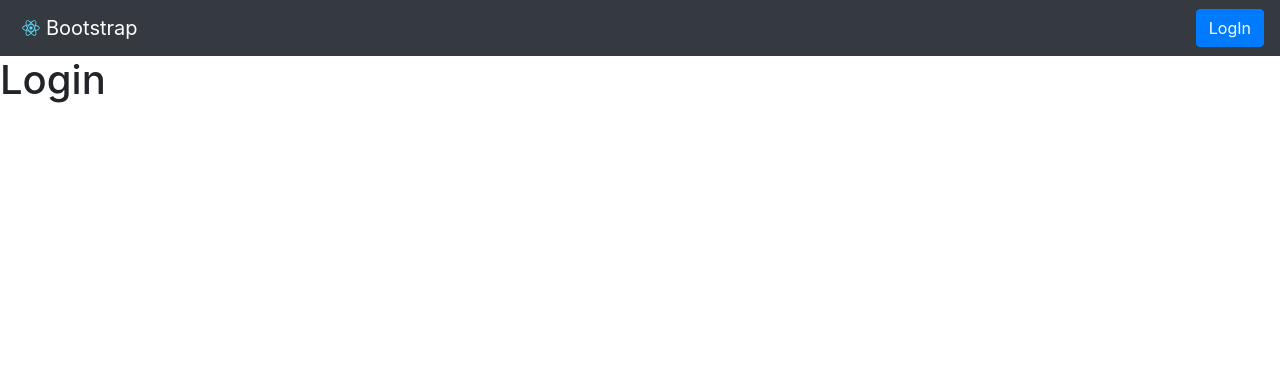
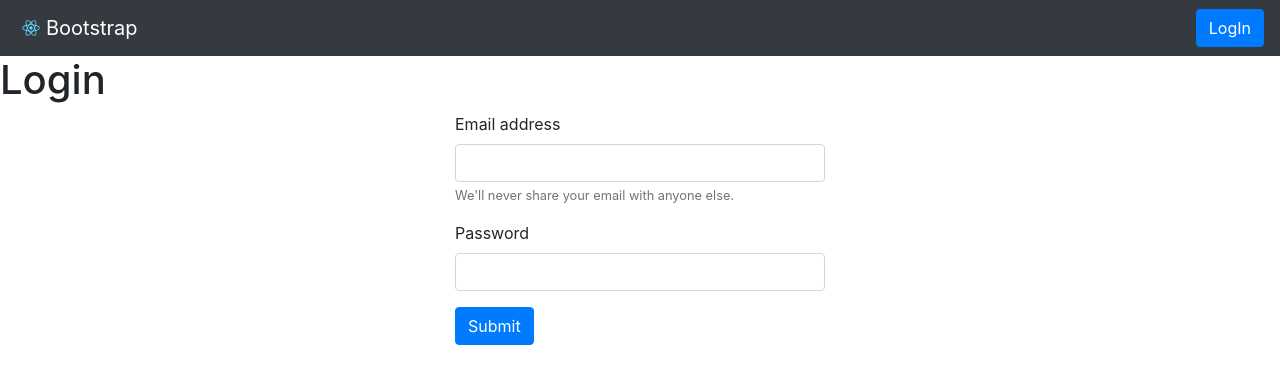
Before and after one commit to marctanas/frontend, a React (Create React App) app: page /login in a window 1280 px wide. Shown: the top 384 px of the page. Built offline with nearby package versions, Linux system fonts and the light colour scheme.

Commit message:
added fetch

```diff
--- a/src/LoginPage.js
+++ b/src/LoginPage.js
@@ -1,16 +1,84 @@
 import React from 'react';
 import NavBar from './NavBar.js';
 
+const LoginPage = () => {
 
-const LoginPage = () => {
+    // These will be assigned values by React
+    let emailField;
+    let passwordField;
+
+    const loginUser = () => {
+
+        //console.log(emailField.value, passwordField.value);
+        fetch('http://localhost:8080/users/login',
+        {
+            method: 'POST',
+            body: JSON.stringify({
+                email: emailField.value,
+                password: passwordField.value
+            }),
+            headers: {"Content-Type": "application/json"}
+        }
+    )
+    .then(
+        (result) => result.json()
+    )
+    .then(
+        (json) => {
+            console.log('response from backend', json)
+            // setState(
+            //     {
+            //         registered: true
+            //     }
+            // )
+        }
+    )
+    }
 
     return(
         <div>
-            <NavBar/>
+            <NavBar />
             <h1>Login</h1>
+
+            <div className="container">
+                <div className="row">
+                    <div className="col-sm"
+                    style={{maxWidth: '400px', margin: '0 auto'}}>
+                        <div>
+                            <div className="form-group">
+                                <label for="exampleInputEmail1">
+                                    Email address
+                                </label>
+
+                                <input
+                                ref={ (comp)=> emailField = comp}
+                                type="email"
+                                className="form-control"
+                                id="exampleInputEmail1" aria-describedby="emailHelp"/>
+
+                                <small id="emailHelp" className="form-text text-muted">We'll never share your email with anyone else.</small>
+                            </div>
+                            <div className="form-group">
+                                <label for="exampleInputPassword1">Password</label>
+
+                                <input
+                                ref={(comp)=> passwordField = comp }
+                                type="password"
+                                className="form-control"
+                                id="exampleInputPassword1"/>
+
+                            </div>
+
+                            <button
+                            onClick={loginUser}
+                            type="button"
+                            className="btn btn-primary">Submit</button>
+                    </div>
+                </div>
+            </div>
+          </div>
         </div>
     )
-
 }
 
 export default LoginPage;
--- a/src/NavBar.js
+++ b/src/NavBar.js
@@ -1,4 +1,5 @@
 import React from 'react';
+import { Link } from 'react-router-dom';
 import Button from './Button';
 import logo from './logo.svg';
 //import Jumbotron from './Jumbotron';
@@ -11,18 +12,17 @@ const NavBar = () => {
 
     return (
         <nav className="navbar navbar-dark bg-dark">
-            <a className="navbar-brand" href="/">
+            <Link className="navbar-brand" to="/">
                 <img src={logo} width="30" height="30" className="d-inline-block align-top" alt="" loading="lazy"/>
                 Bootstrap
-            </a>
+            </Link>
+
             <div style={{display: 'flex'}}>
-                {/* <Button
-                className="btn-primary">
-                    LogIn
-                </Button> */}
-                <button onClick={promptLogin} className="btn btn-primary">
+                <Link
+                to="/login"
+                className="btn btn-primary">
                         LogIn
-                </button>
+                </Link>
 
 
             </div>
```
